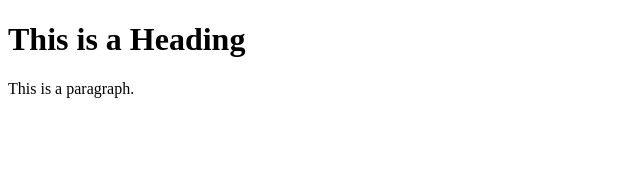
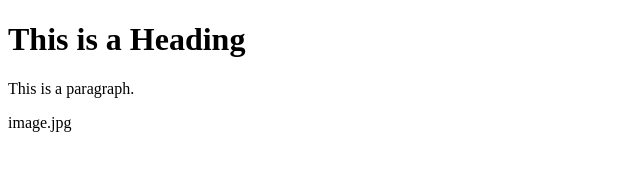
Before and after one commit to Matheo-N/tp-r504, a plain HTML site: page web/index.html in a window 1280 px wide. Shown: the full height of the page, 0-640 px from the left. Drawn offline with Linux system fonts and the light colour scheme.

Commit message:
2eme commit

```diff
--- a/web/index.html
+++ b/web/index.html
@@ -7,6 +7,7 @@
 
 <h1>This is a Heading</h1>
 <p>This is a paragraph.</p>
+<img>image.jpg<img>
 
 </body>
 </html>
```
Also changed, not shown: web/image.jpg (added).
